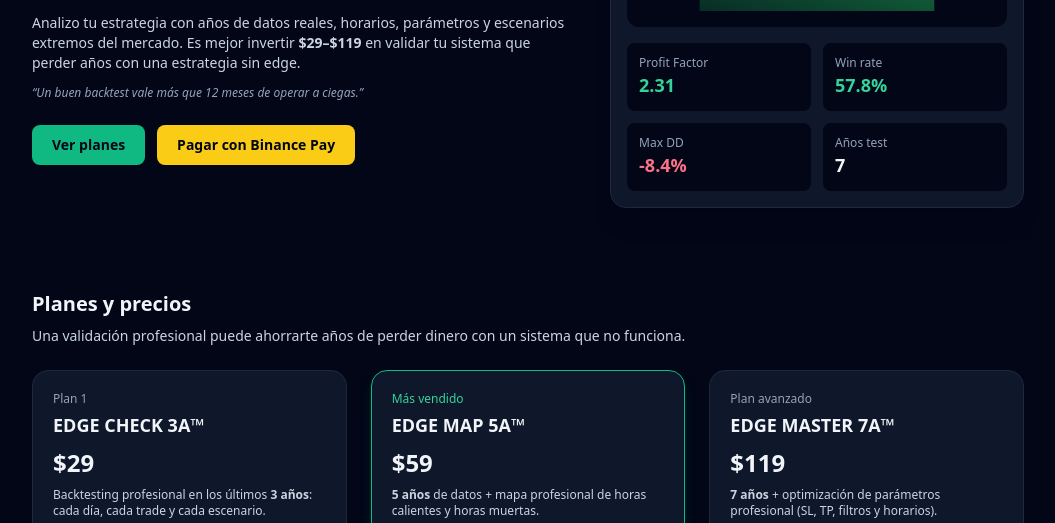
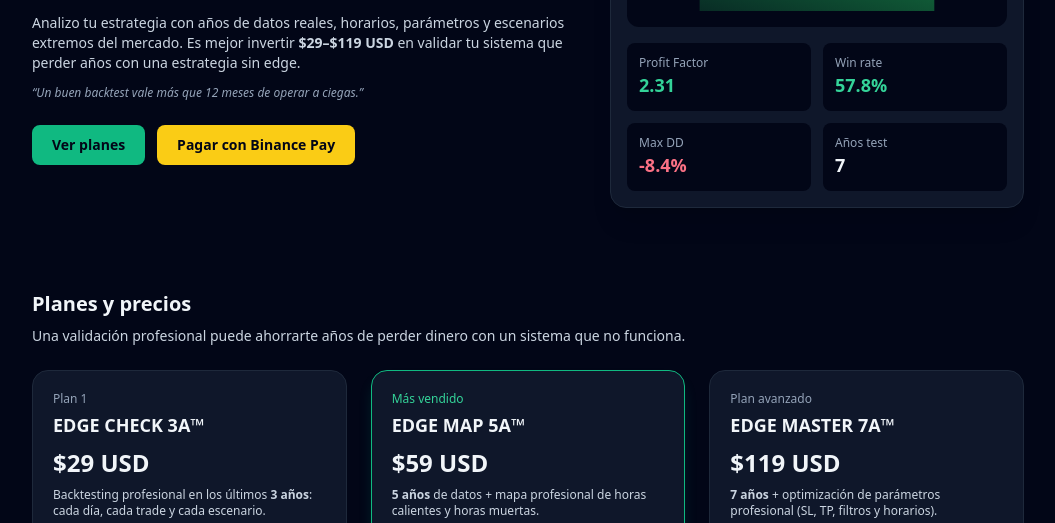
Before and after one commit to davidjuanfarfan/Edge-Validator-Pro-, a plain HTML site: page index.html in a window 1280 px wide. Shown: the part 277-800 px from the top of the page, without its empty margins (112-1167 px from the left). Drawn offline with nearby package versions, Linux system fonts and the light colour scheme.

```diff
--- a/index.html
+++ b/index.html
@@ -52,7 +52,7 @@
 
           <p class="mt-4 text-sm text-slate-300">
             Analizo tu estrategia con años de datos reales, horarios, parámetros y escenarios extremos del mercado.
-            Es mejor invertir <strong>$29–$119</strong> en validar tu sistema que perder años con una estrategia sin edge.
+            Es mejor invertir <strong>$29–$119 USD</strong> en validar tu sistema que perder años con una estrategia sin edge.
           </p>
 
           <p class="mt-3 italic text-slate-400 text-xs">
@@ -130,7 +130,7 @@
           <div class="bg-slate-900 border border-slate-800 rounded-2xl p-5 flex flex-col">
             <p class="text-xs text-slate-400 mb-1">Plan 1</p>
             <h3 class="font-semibold text-lg">EDGE CHECK 3A™</h3>
-            <p class="text-2xl font-bold mt-2">$29</p>
+            <p class="text-2xl font-bold mt-2">$29 USD</p>
             <p class="mt-2 text-xs text-slate-300">
               Backtesting profesional en los últimos <strong>3 años</strong>: cada día, cada trade y cada escenario.
             </p>
@@ -152,7 +152,7 @@
           <div class="bg-slate-900 border border-emerald-500 rounded-2xl p-5 flex flex-col shadow-lg shadow-emerald-500/20">
             <p class="text-xs text-emerald-400 mb-1">Más vendido</p>
             <h3 class="font-semibold text-lg">EDGE MAP 5A™</h3>
-            <p class="text-2xl font-bold mt-2">$59</p>
+            <p class="text-2xl font-bold mt-2">$59 USD</p>
             <p class="mt-2 text-xs text-slate-300">
               <strong>5 años</strong> de datos + mapa profesional de horas calientes y horas muertas.
             </p>
@@ -174,7 +174,7 @@
           <div class="bg-slate-900 border border-slate-800 rounded-2xl p-5 flex flex-col">
             <p class="text-xs text-slate-400 mb-1">Plan avanzado</p>
             <h3 class="font-semibold text-lg">EDGE MASTER 7A™</h3>
-            <p class="text-2xl font-bold mt-2">$119</p>
+            <p class="text-2xl font-bold mt-2">$119 USD</p>
             <p class="mt-2 text-xs text-slate-300">
               <strong>7 años</strong> + optimización de parámetros profesional (SL, TP, filtros y horarios).
             </p>
```
